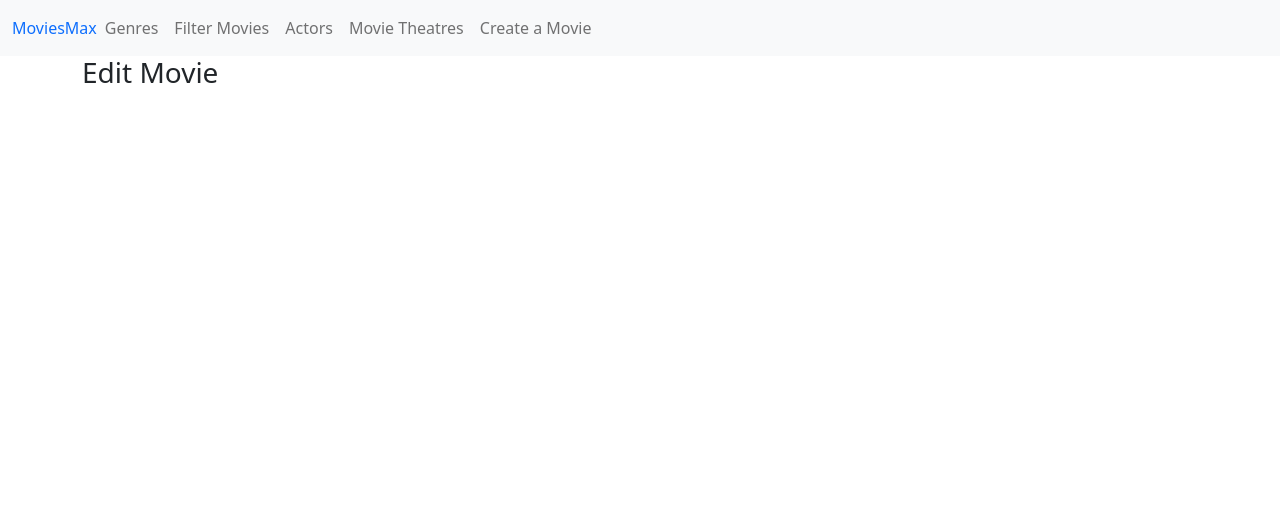
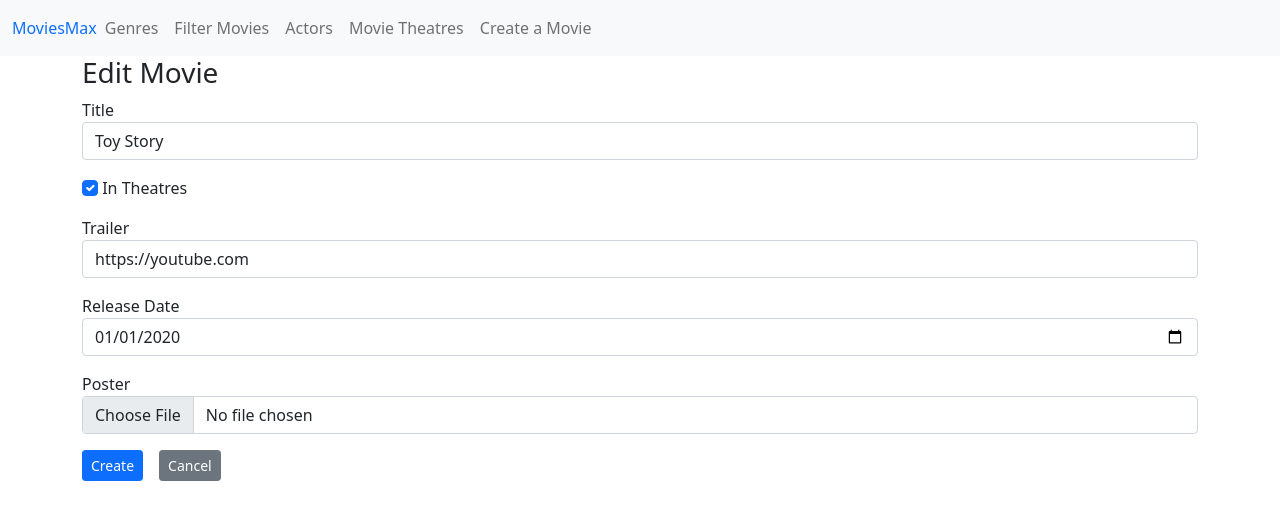
Before and after one commit to jsoftwares/moviesmax, a React (Create React App) app: page /movies/edit in a window 1280 px wide. Shown: the top 520 px of the page. Built offline with nearby package versions, Linux system fonts and the light colour scheme.

Commit message:
create Formik checkbox component and add create/edit Movie form

```diff
--- /dev/null
+++ b/src/forms/CheckboxField.tsx
@@ -0,0 +1,15 @@
+import { Field } from "formik";
+
+export default function CheckboxField(props: checkboxField) {
+    return (
+        <div className="mb-3 check-form">
+            <Field className='form-check-input' id={props.field} name={props.field} type='checkbox' />
+            <label className="form-check-label" htmlFor={props.field}>&nbsp;{props.displayName}</label>
+        </div>
+    );
+}
+
+interface checkboxField{
+    displayName: string;
+    field: string;
+}
--- a/src/genres/GenreForm.tsx
+++ b/src/genres/GenreForm.tsx
@@ -22,7 +22,7 @@ export default function GenreForm(props: GenresFormProps) {
                 <Form className="col-8 offset-2">
                     <TextField field="name" displayName="Name" />
                     <Button disabled={formikProps.isSubmitting} type='submit'>Create</Button>
-                    <Link to='/genres' className="btn btn-secondary btn-xm">Cancel</Link>
+                    <Link to='/genres' className="btn btn-secondary btn-sm">Cancel</Link>
                 </Form>
             )}
 
--- a/src/movies/CreateMovie.tsx
+++ b/src/movies/CreateMovie.tsx
@@ -1,7 +1,17 @@
+import MovieForm from "./MovieForm";
+
 export default function CreateMovie(){
     return (
         <>
             <h3>New Movie</h3>
+            <MovieForm
+                model={ {
+                    title: '',
+                    inTheatres: false,
+                    trailer: ''
+                }}
+                onSubmit={ values => console.log(values) }
+            />
         </>
     );
 }
--- a/src/movies/EditMovie.tsx
+++ b/src/movies/EditMovie.tsx
@@ -1,7 +1,18 @@
+import MovieForm from "./MovieForm";
+
 export default function EditMovie(){
     return (
         <>
             <h3>Edit Movie</h3>
+            <MovieForm
+                model={ {
+                    title: 'Toy Story',
+                    inTheatres: true,
+                    trailer: 'https://youtube.com',
+                    releaseDate: new Date('2020-01-01T00:00:00')
+                }}
+                onSubmit={ values => console.log(values) }
+            />
         </>
     );
 }
--- /dev/null
+++ b/src/movies/MovieForm.tsx
@@ -0,0 +1,38 @@
+import { Form, Formik, FormikHelpers } from "formik";
+import { movieCreationDTO } from "./movies.model";
+import * as Yup from 'yup';
+import TextField from "../forms/TextField";
+import Button from "../utils/Button";
+import { Link } from "react-router-dom";
+import DateField from "../forms/DateField";
+import ImageField from "../forms/ImageField";
+import CheckboxField from "../forms/CheckboxField";
+
+export default function MovieForm(props: movieFormProps) {
+    return (
+        <Formik
+            initialValues={props.model}
+            onSubmit={props.onSubmit}
+            validationSchema={Yup.object({
+                title: Yup.string().required('This field is required').firstLetterUppercase(),
+            })}
+        >
+            {(formikProps) => (
+                <Form>
+                    <TextField field="title" displayName="Title" />
+                    <CheckboxField displayName="In Theatres" field="inTheatres" />
+                    <TextField field="trailer" displayName="Trailer" />
+                    <DateField displayName="Release Date" field="releaseDate" />
+                    <ImageField displayName="Poster" field="poster" imageURL={props.model.posterURL} />
+                    <Button disabled={formikProps.isSubmitting} type='submit'>Create</Button>
+                    <Link to='/genres' className="btn btn-secondary btn-sm">Cancel</Link>
+                </Form>
+            )}
+        </Formik>
+    );
+}
+
+interface movieFormProps{
+    model: movieCreationDTO;
+    onSubmit(values: movieCreationDTO, actions: FormikHelpers<movieCreationDTO>): void;
+}
```
Also changed, not shown: src/movies/movies.model.d.ts (+9 -0 lines).
